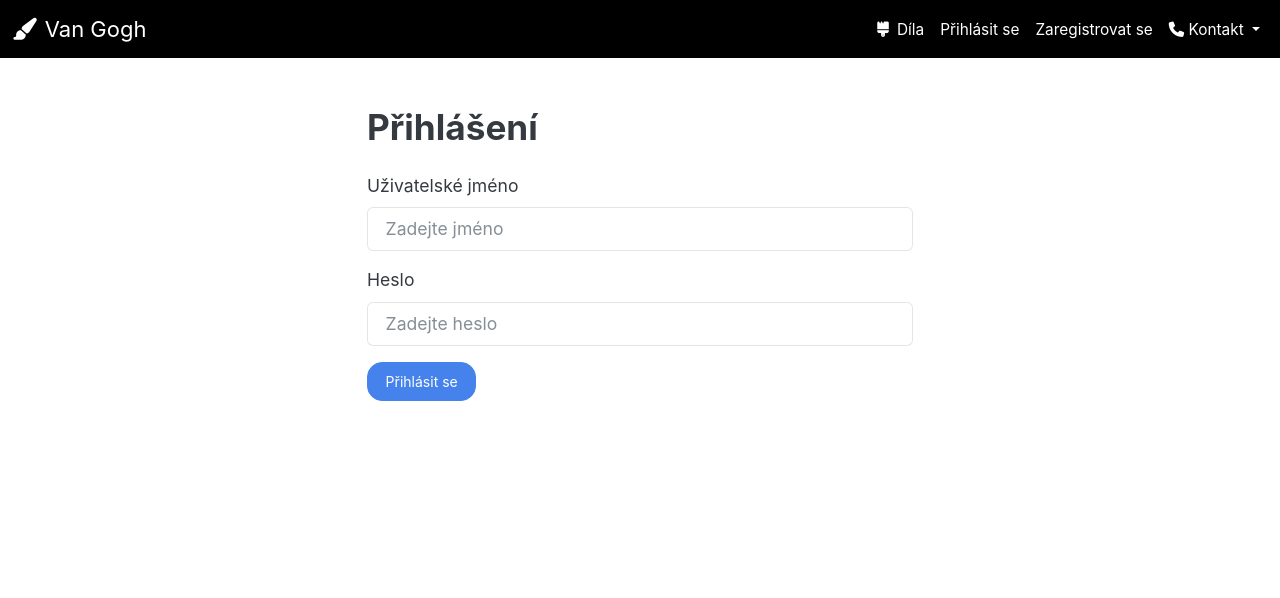
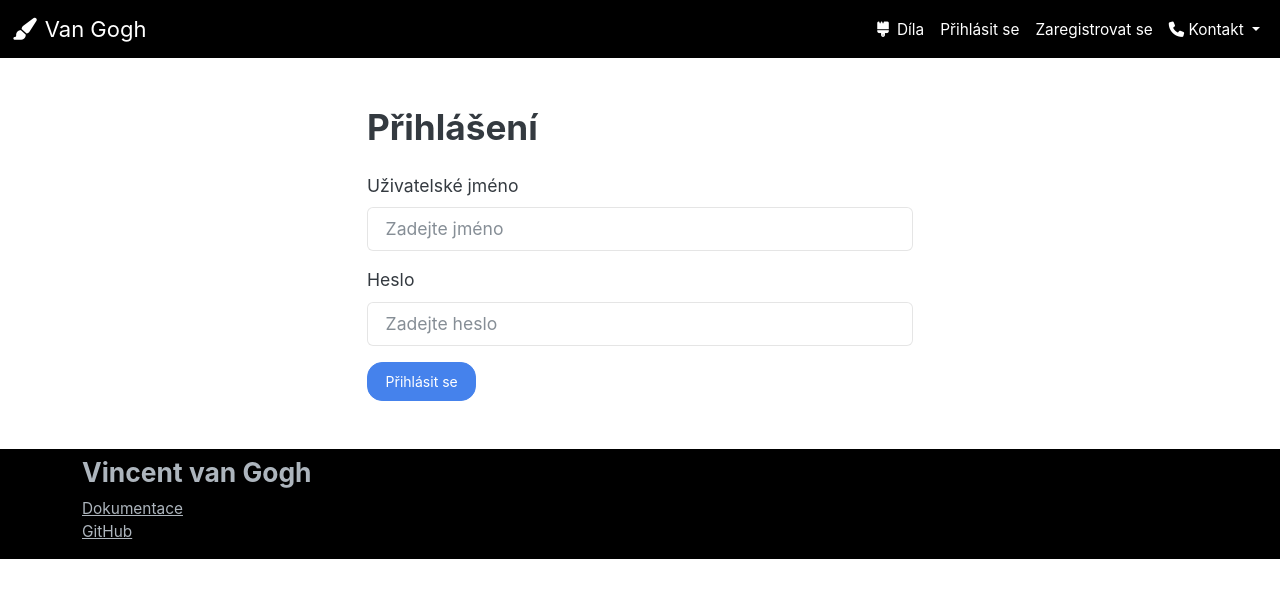
Before and after one commit to OndrejTo/finalProjectWeb, a website: page login.html in a window 1280 px wide. Drawn offline with nearby package versions, Linux system fonts and the light colour scheme.

Commit message:
patice webu

```diff
--- a/login.html
+++ b/login.html
@@ -105,4 +105,19 @@
             </div>
         </div>
     </div>
+</body>
+<footer class="mainfooter bg-black" role="contentinfo">
+  <div class="container">
+    <div class="row">
+      <div class="col-md-3 col-sm-6">
+        <div class="footer-pad">
+          <h4 class="text-secondary mt-2">Vincent van Gogh</h4>
+          <ul class="list-unstyled">
+            <li><a href="Dokumentace.pdf" class="text-secondary">Dokumentace</a></li>
+            <li><a href="https://github.com/OndrejTo/finalProjectWeb" class="text-secondary">GitHub</a></li>
+          </ul>
+        </div>
+      </div>
+    </div>
+</footer>
 </html>
```
Also changed, not shown: form.html (+14 -0 lines), index.html (+6 -5 lines), register.html (+15 -0 lines), works.html (+14 -0 lines).
